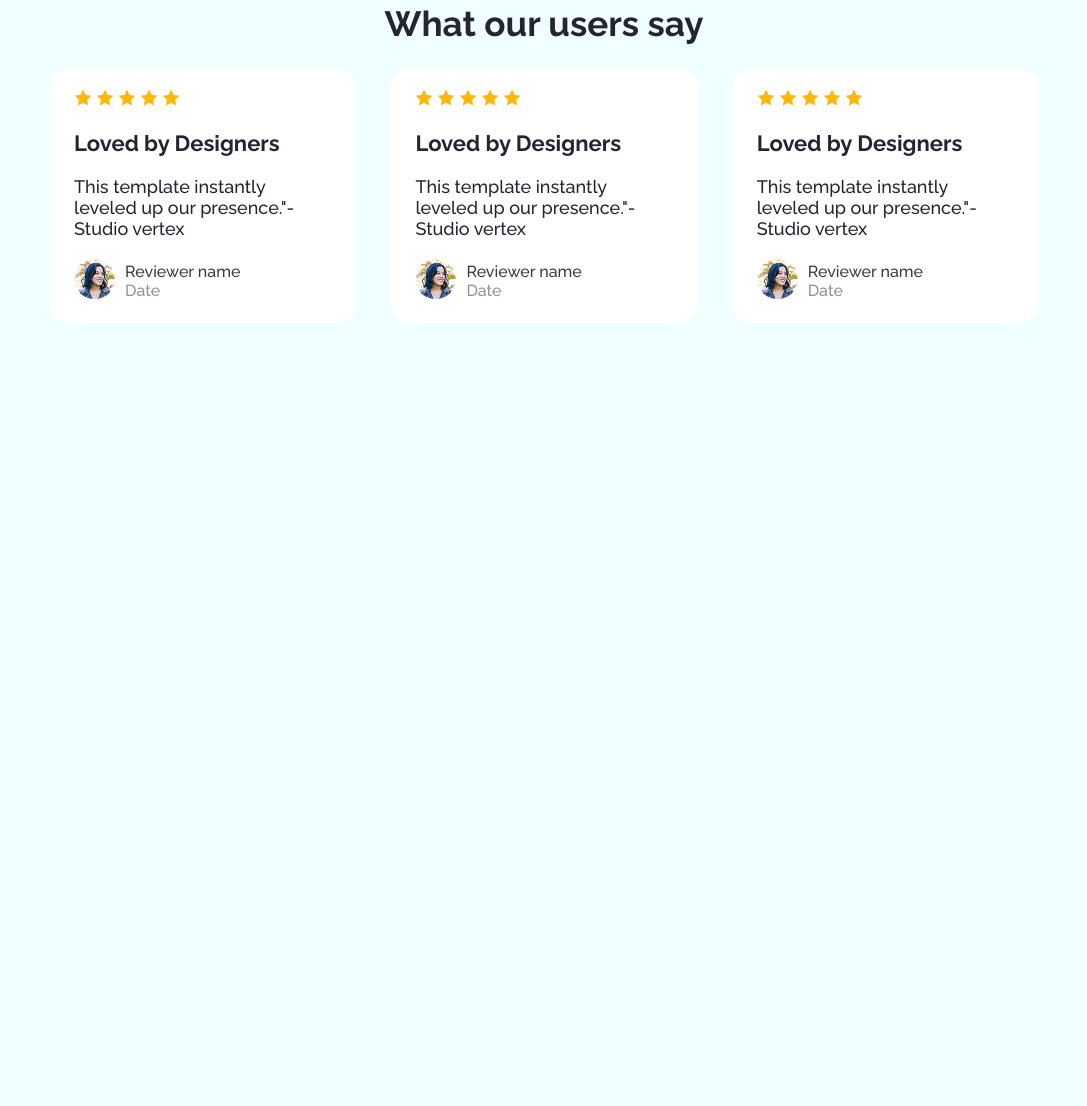
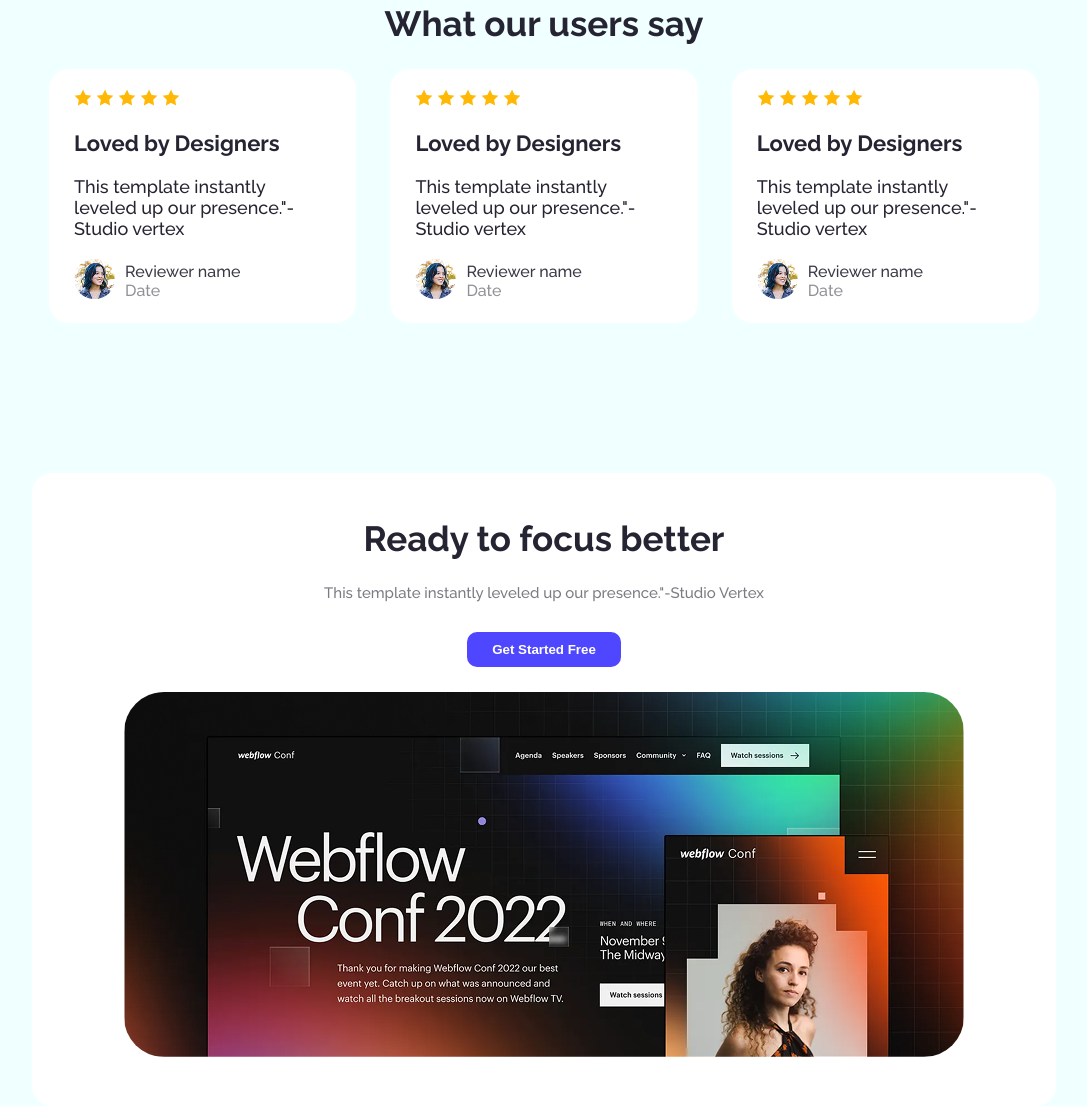
Before and after one commit to Abdullah881485/PH-A-1, a plain HTML site: page index.html in a window 1280 px wide. Shown: the part 1659-2765 px from the top of the page, without its empty margins (96-1183 px from the left). Before the commit the page ends 1982 px from the top, so only its background shows below. Drawn offline with Linux system fonts and the light colour scheme.

Commit message:
added focus section

```diff
--- a/index.html
+++ b/index.html
@@ -143,5 +143,14 @@
         </div>
    </section>
 
+   <section class="focus">
+        <div class="focus-contain">
+            <h1>Ready to focus better</h1>
+            <p>This template instantly leveled up our presence."-Studio Vertex</p>
+            <a href="#"><button>Get Started Free</button></a><br>
+            <img src="./Assets/wc-big.png" alt="img2">
+        </div>
+   </section>
+
 </body>
 </html>
--- a/style.css
+++ b/style.css
@@ -203,3 +203,37 @@ nav h1{
 .review-contain .review-card .card .name img{
     border-radius: 50%;
 }
+.focus{
+    width: 80%;
+    margin: auto;
+    margin-top: 150px;
+    background-color: white;
+    border-radius: 20px;
+    padding: 20px;
+    text-align: center;
+}
+.focus h1{
+    font-size: 35px;
+    font-style: normal;
+    font-weight: 700;
+    font-family: "Raleway", sans-serif;
+    font-optical-sizing: auto;
+    color: #252432;
+    text-align: center;
+    margin: 25px;
+}
+.focus p{
+    font-family: "Raleway", sans-serif;
+    font-optical-sizing: auto;
+    margin: 10px auto;
+    text-align: center;
+    margin-bottom: 30px;
+    font-size: 15px;
+    font-weight: 500;
+    opacity: 60%;
+    color: #252432;
+}
+.focus img{
+    margin: 25px;
+    border-radius: 40px;
+}
```
